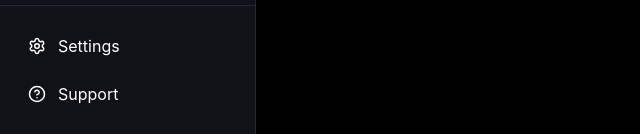
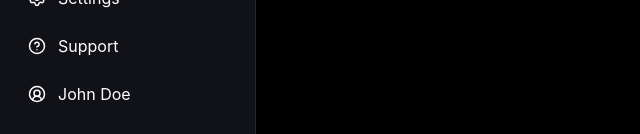
Before and after one commit to dipak-badu/final-year-project-VAULT-, a React (Vite) app in the folder client/: page /user in a window 1280 px wide. Shown: the part 666-800 px from the top of the page, without its empty margins (0-640 px from the left). Built offline with nearby package versions, Linux system fonts and the light colour scheme.

Commit message:
feat: add user profile in sidebar

```diff
--- a/client/src/component/sidebar/Sidebar.jsx
+++ b/client/src/component/sidebar/Sidebar.jsx
@@ -6,6 +6,7 @@ import {
     Settings,
     CircleHelp,
     Plus,
+    CircleUserRound
 } from "lucide-react";
 import { NavLink } from "react-router-dom";
 
@@ -131,6 +132,14 @@ export default function Sidebar({ mobile = false }) {
                     <CircleHelp size={18} />
                     Support
                 </NavLink>
+
+                <NavLink
+                    to=""
+                    className="flex items-center gap-3 rounded-lg p-3 hover:bg-gray-800"
+                >
+                    <CircleUserRound size={18} />
+                    John Doe
+                </NavLink>
             </div>
         </aside>
     );
```
